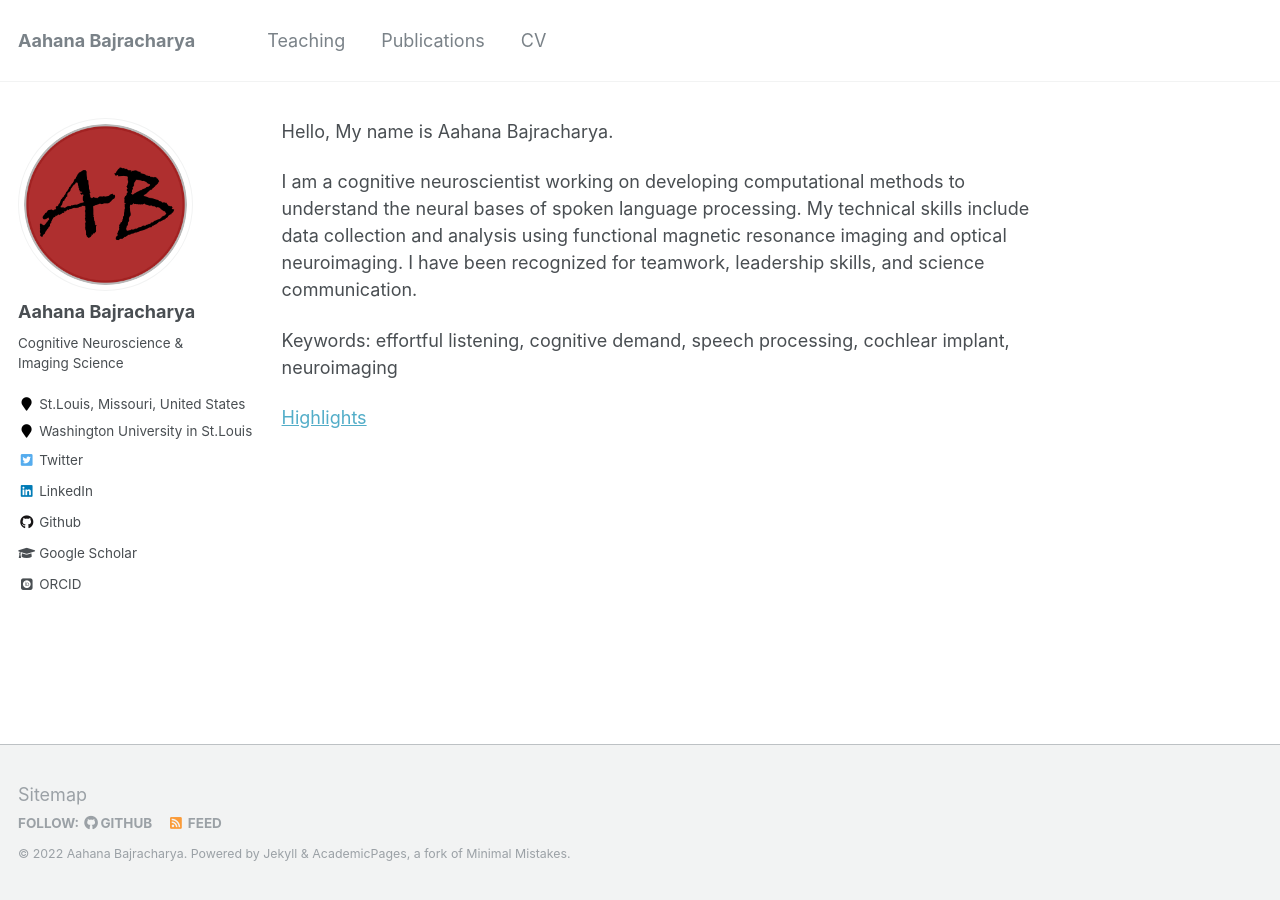
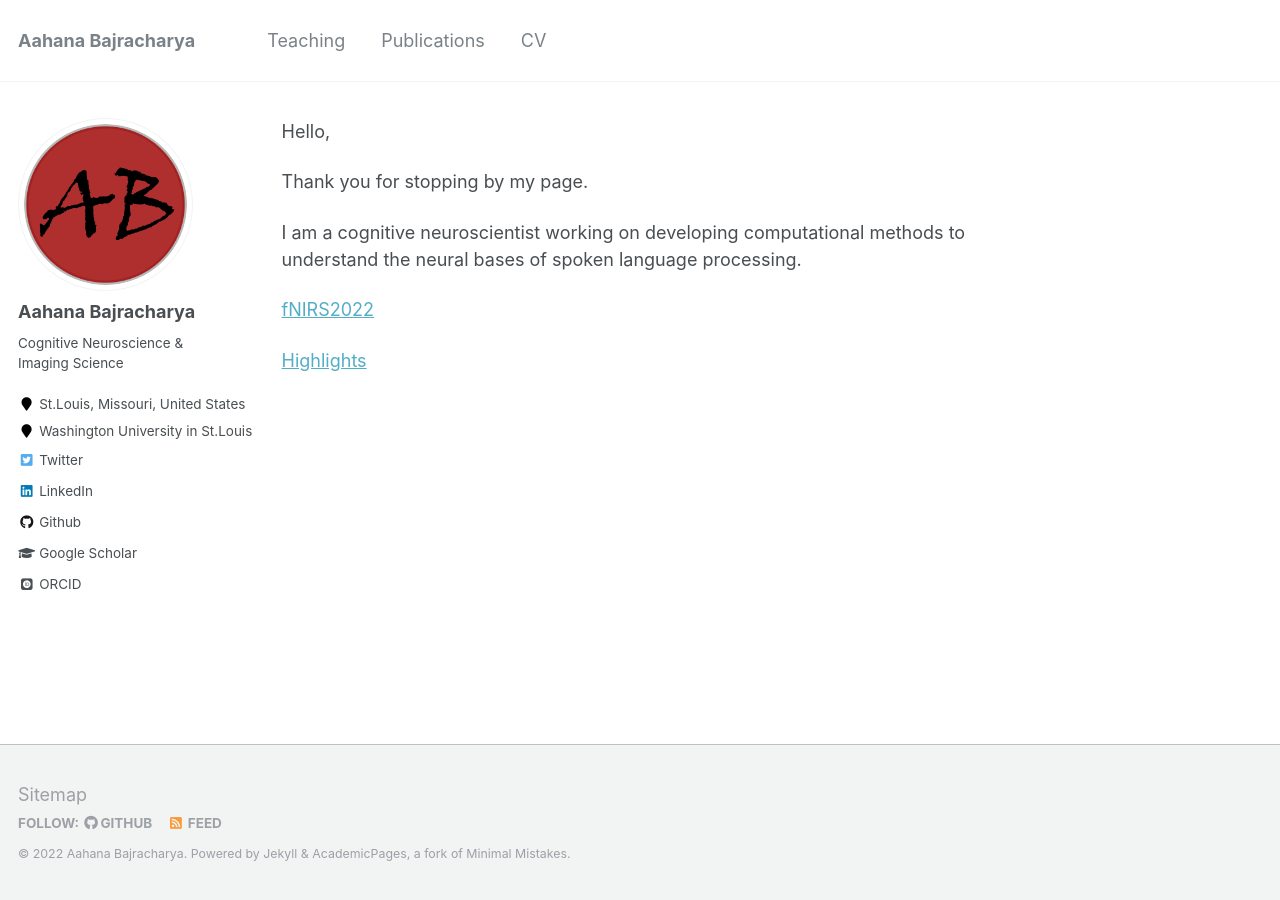
Before and after one commit to kritibhattarai23/kritibhattarai23.github.io, a Jekyll site: the page built from index.md, in a window 1280 px wide. Built offline with Jekyll 4.4.1, drawn with Linux system fonts in a browser that asks for light colours; some web fonts are replaced; our own code applies the rules of GitHub Pages for plain Markdown files.

Commit message:
added fNIRs info

```diff
--- a/index.md
+++ b/index.md
@@ -1,9 +1,10 @@
-Hello, My name is Aahana Bajracharya.
+Hello,
 
-I am a cognitive neuroscientist working on developing computational methods to understand the neural bases of spoken language processing. My technical skills include data collection and analysis using functional magnetic resonance imaging and optical neuroimaging. I have been recognized for teamwork, leadership skills, and science communication.
+Thank you for stopping by my page.
 
-Keywords: effortful listening, cognitive demand, speech processing, cochlear implant, neuroimaging
+I am a cognitive neuroscientist working on developing computational methods to understand the neural bases of spoken language processing.
 
+[fNIRS2022](https://fnirs.org/2022/01/01/sfnirs2022_171/)
 
 [Highlights](https://engineering.wustl.edu/academics/student-profiles/Aahana-Bajracharya.html)
 
```
